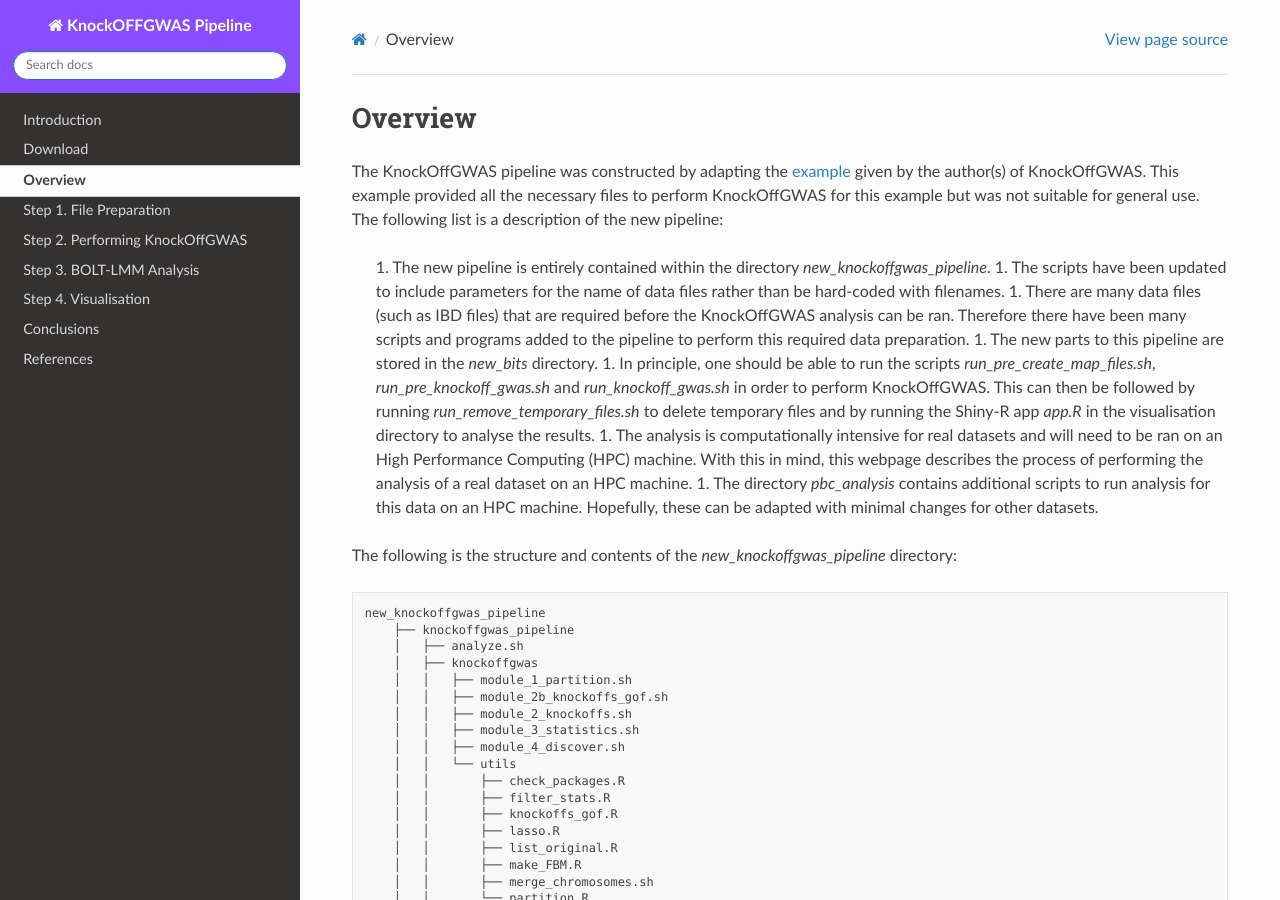
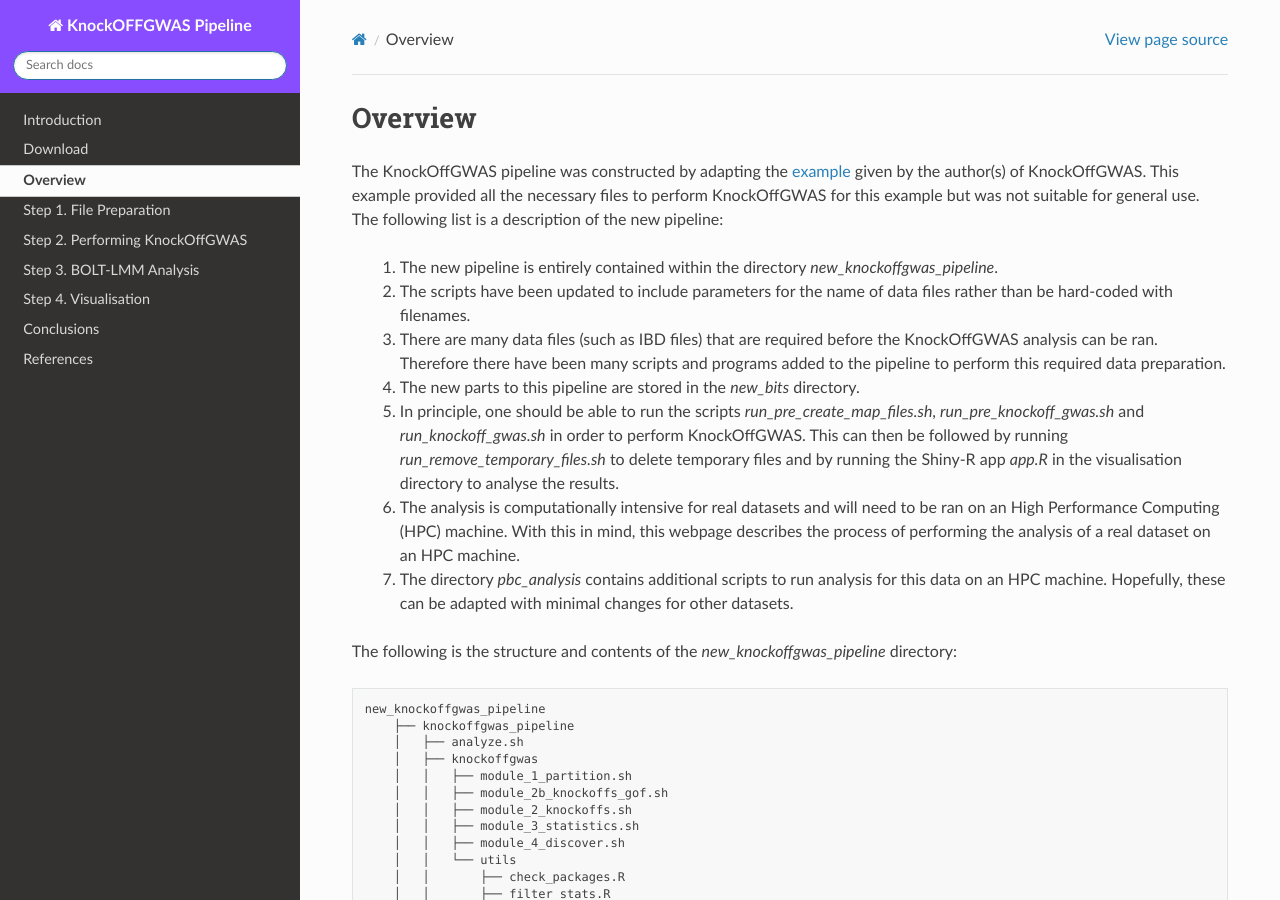
Before and after one commit to NewcastleRSE/knockoff-gwas, a Sphinx documentation site: the page built from docs/overview.rst, in a window 1280 px wide and 900 px high. Built offline with Sphinx 7.4.7 and the Read the Docs theme 3.1.0, drawn with Linux system fonts in a browser that asks for light colours.

Commit message:
list update

```diff
--- a/docs/overview.rst
+++ b/docs/overview.rst
@@ -6,12 +6,18 @@ Overview
 The KnockOffGWAS pipeline was constructed by adapting the `example <https://msesia.github.io/knockoffgwas/tutorial.html>`_ given by the author(s) of KnockOffGWAS. This example provided all the necessary files to perform KnockOffGWAS for this example but was not suitable for general use. The following list is a description of the new pipeline:
 
     1. The new pipeline is entirely contained within the directory *new_knockoffgwas_pipeline*.
-    1. The scripts have been updated to include parameters for the name of data files rather than be hard-coded with filenames.
-    1. There are many data files (such as IBD files) that are required before the KnockOffGWAS analysis can be ran. Therefore there have been many scripts and programs added to the pipeline to perform this required data preparation.
-    1. The new parts to this pipeline are stored in the *new_bits* directory.
-    1. In principle, one should be able to run the scripts *run_pre_create_map_files.sh*, *run_pre_knockoff_gwas.sh* and *run_knockoff_gwas.sh* in order to perform KnockOffGWAS. This can then be followed by running *run_remove_temporary_files.sh* to delete temporary files and by running the Shiny-R app *app.R* in the visualisation directory to analyse the results.
-    1. The analysis is computationally intensive for real datasets and will need to be ran on an High Performance Computing (HPC) machine. With this in mind, this webpage describes the process of performing the analysis of a real dataset on an HPC machine.
-    1. The directory *pbc_analysis* contains additional scripts to run analysis for this data on an HPC machine. Hopefully, these can be adapted with minimal changes for other datasets.
+
+    2. The scripts have been updated to include parameters for the name of data files rather than be hard-coded with filenames.
+
+    3. There are many data files (such as IBD files) that are required before the KnockOffGWAS analysis can be ran. Therefore there have been many scripts and programs added to the pipeline to perform this required data preparation.
+
+    4. The new parts to this pipeline are stored in the *new_bits* directory.
+
+    5. In principle, one should be able to run the scripts *run_pre_create_map_files.sh*, *run_pre_knockoff_gwas.sh* and *run_knockoff_gwas.sh* in order to perform KnockOffGWAS. This can then be followed by running *run_remove_temporary_files.sh* to delete temporary files and by running the Shiny-R app *app.R* in the visualisation directory to analyse the results.
+
+    6. The analysis is computationally intensive for real datasets and will need to be ran on an High Performance Computing (HPC) machine. With this in mind, this webpage describes the process of performing the analysis of a real dataset on an HPC machine.
+
+    7. The directory *pbc_analysis* contains additional scripts to run analysis for this data on an HPC machine. Hopefully, these can be adapted with minimal changes for other datasets.
 
 The following is the structure and contents of the *new_knockoffgwas_pipeline* directory:
 
```
